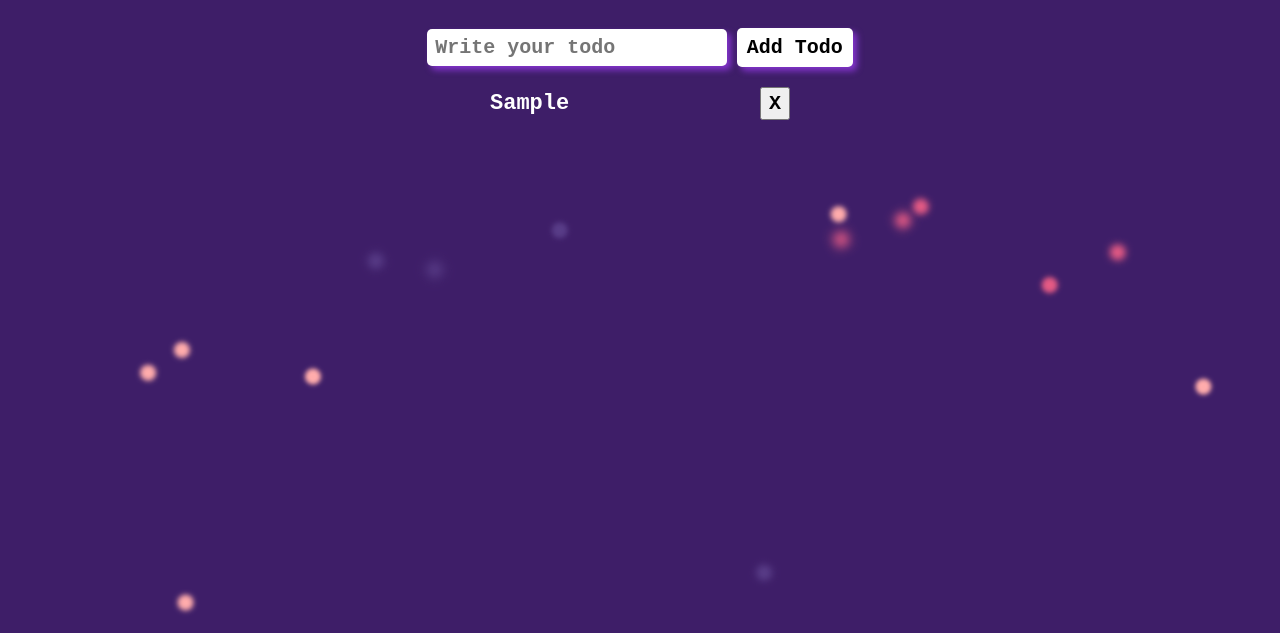
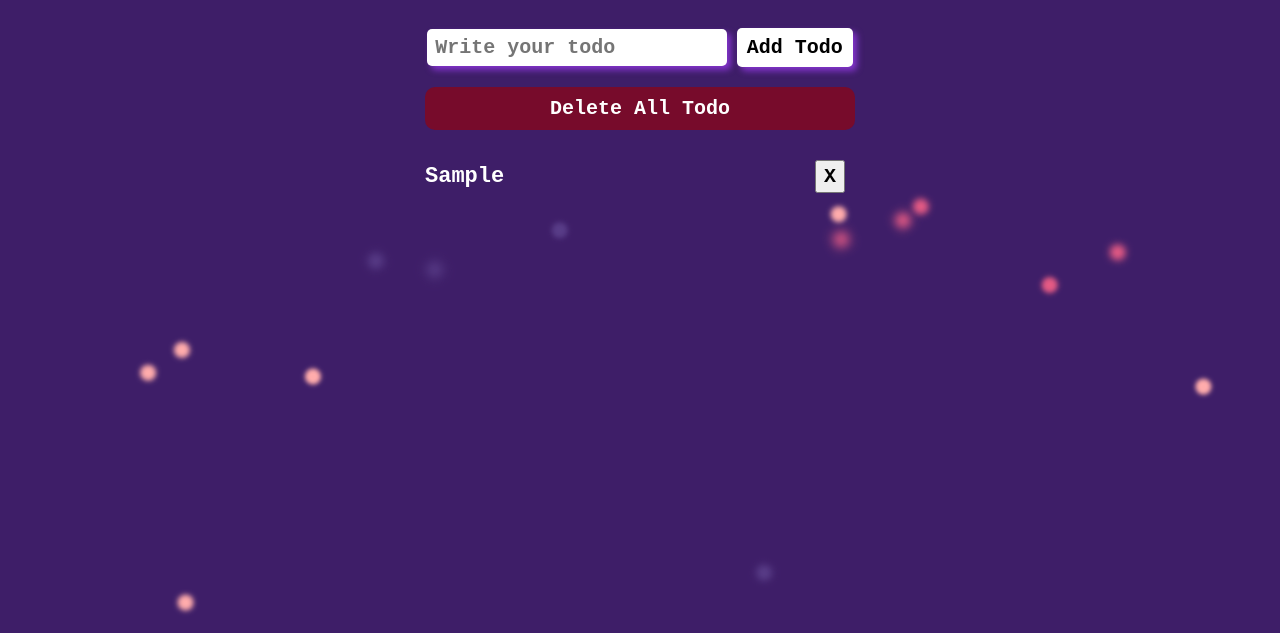
Before and after one commit to devsujalpatel/TODO-APP-COHORT, a plain HTML site: page index.html in a window 1280 px wide. Both pictures are taken after typing "Sample" into the empty fields and a click on the button "Add Todo". Shown: the part 167-800 px from the top of the page. Drawn offline with Linux system fonts and the light colour scheme.

Commit message:
added delete all todo

```diff
--- a/index.html
+++ b/index.html
@@ -42,6 +42,7 @@
             <button id="add-btn">Add Todo</button>
         </div>
         <div>
+            <div id="All-Del">Delete All Todo</div>
             <ul>
             </ul>
         </div>
--- a/script.js
+++ b/script.js
@@ -1,6 +1,7 @@
 const input = document.getElementById("todo-input")
 const AddTodoBtn = document.getElementById("add-btn")
 const ul = document.querySelector("ul")
+const allDelBtn = document.querySelector("#All-Del")
 
 AddTodoBtn.addEventListener("click", function(){
     let inputValue = input.value;
@@ -17,3 +18,7 @@ ul.addEventListener("click", function (event) {
         event.target.parentElement.remove();
     }
 })
+
+allDelBtn.addEventListener("click", function(){
+    ul.innerHTML = "";
+})
--- a/style.css
+++ b/style.css
@@ -343,7 +343,7 @@ ul li{
     display: flex;
     align-items: center;
     justify-content: space-between;
-    width: 300px;
+    width: 420px;
 }
 
 .delete-btn{
@@ -352,3 +352,19 @@ ul li{
     font-size: 20px;
     cursor: pointer;
 }
+
+#All-Del{
+    width: 430px;
+    text-align: center;
+    font-weight: 600;
+    background-color: #770b2b;
+    padding: 10px 0;
+    font-size: 20px;
+    border-radius: 10px;
+    cursor: pointer;
+    margin-bottom: 30px;
+}
+
+#All-Del:hover{
+    background-color: #770b2bcb;
+}
```
